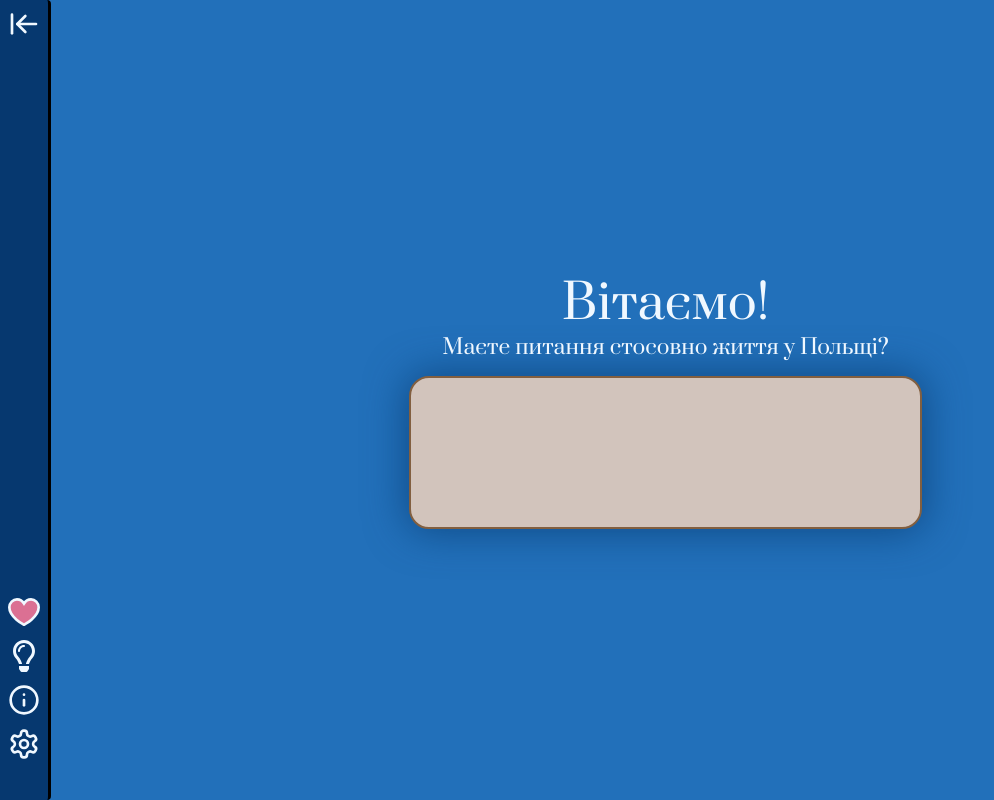
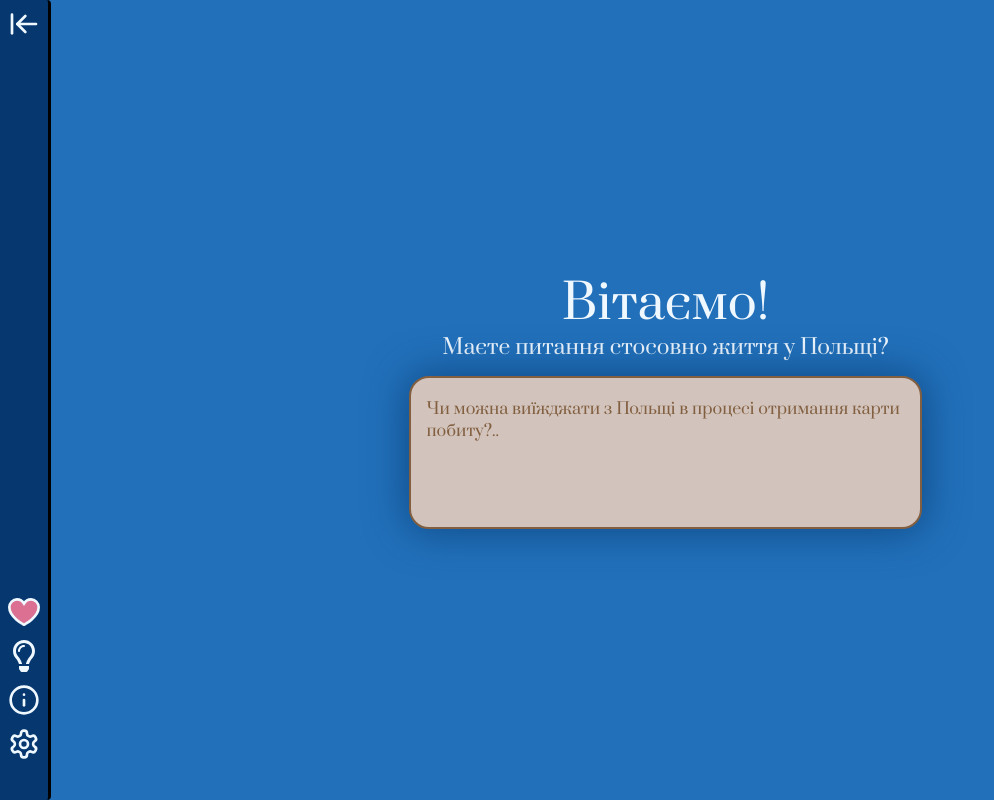
Before and after one commit to vvvvvaves/chatbot-ua-frontend, a React (Vite) app: page / in a window 1280 px wide. Shown: the whole page, without its empty margins (0-994 px from the left). Built offline with nearby package versions, Linux system fonts and the light colour scheme.

Commit message:
Chat input text update

```diff
--- a/src/components/ChatArea.css
+++ b/src/components/ChatArea.css
@@ -45,7 +45,6 @@ h1, h2 {
   margin-bottom: 0.9rem;
 }
 
-
 .chat-input {
   width: 50%;
   height: 19.11%;
@@ -55,5 +54,40 @@ h1, h2 {
   box-sizing: border-box;
   border-radius: 20px;
   box-shadow: 0px 0px 40px 2px #06396fb1;
-  /* box-shadow-spread: 4px; */
+  padding-top: 20px;
+  padding-left: 15px;
+  padding-bottom: 20px;
+  padding-right: 15px;
+  font-family: Prata;
+  font-weight: normal;
+  backface-visibility: hidden;
+  transform: translateZ(0);
+  -webkit-font-smoothing: subpixel-antialiased;
+  -webkit-text-fill-color: #825F40;
+  font-size: 16px;
+  resize: none;
 }
+
+.chat-input:focus, .chat-input:hover {
+  outline: none;
+  border-color: #613F22;
+}
+
+textarea::-webkit-scrollbar {
+  width: 20px;
+}
+
+
+textarea::-webkit-scrollbar-track {
+  background-clip: content-box;
+  border: solid 5px transparent;
+  margin-block: 14px;
+
+  /* background-color: purple; */
+ }
+
+  textarea::-webkit-scrollbar-thumb {
+  border-radius: 20px;
+  box-shadow: inset 0 0 10px 10px rgb(120, 123, 120);
+  border: solid 8px transparent;
+}
--- a/src/components/ChatArea.tsx
+++ b/src/components/ChatArea.tsx
@@ -5,8 +5,7 @@ function ChatArea() {
     <h1 className="greeting-h1">Вітаємо!</h1>
     {/* <h2 className="greeting-h2">Цей чат відповідає на питання щодо життя та легалізації українців у Польщі</h2> */}
     <h2 className="greeting-h2">Маєте питання стосовно життя у Польщі?</h2>
-
-    <input className="chat-input"/>
+    <textarea placeholder={"Чи можна виїжджати з Польщі в процесі отримання карти побиту?.."} className="chat-input" />
   </div>;
 }
 
```
